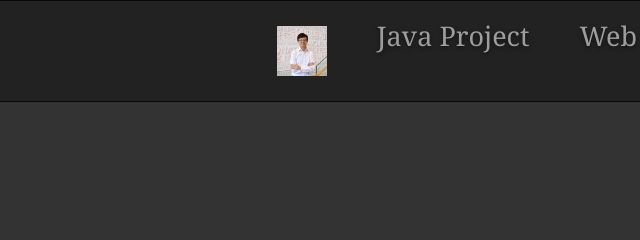
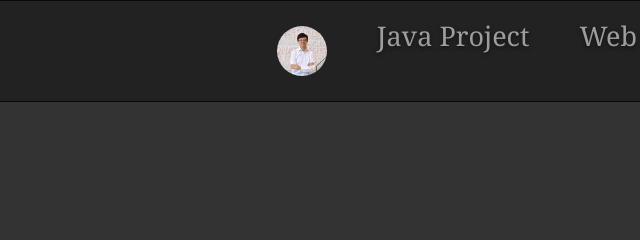
Before and after one commit to jxi0906/jxi0906.github.io, a plain HTML site: page index.html in a window 1280 px wide. Shown: the top 240 px of the page, 314-954 px from the left. Drawn offline with Linux system fonts and the light colour scheme.

Commit message:
Update Index

```diff
--- a/index.html
+++ b/index.html
@@ -32,7 +32,7 @@
             <div class="collapse navbar-collapse" id="bs-example-navbar-collapse-1">
                 <ul class="nav navbar-nav navbar-right">
                     <li>
-						<a href="./me.html"><img alt="Junhui Xie" src=./images/junhuixie.jpg style= "width: 50px; height: 50px;"></a>
+						<a href="./me.html"><img alt="Junhui Xie" src=./images/junhuixie.jpg style= "width: 50px; height: 50px; border-radius:50%; overflow:hidden;"></a>
 					</li>
 					<li><a href="#java" id="toJava">Java Project</a></li>
 					<li><a href="#webApp" id="toWebApp">Web Application</a></li>
```
